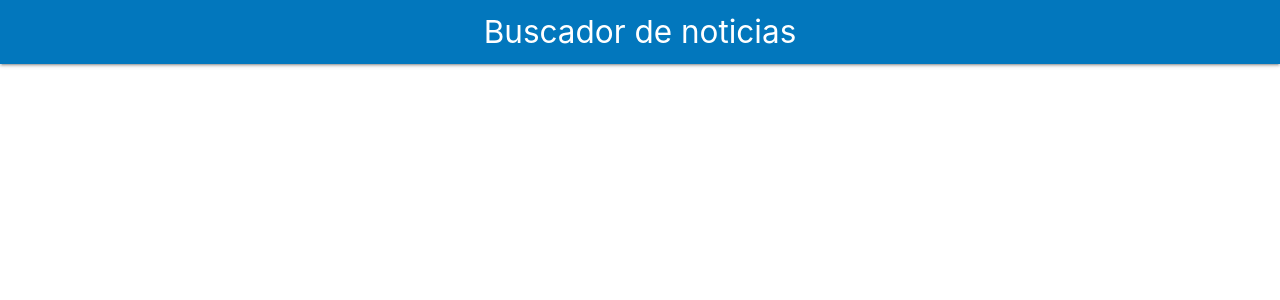
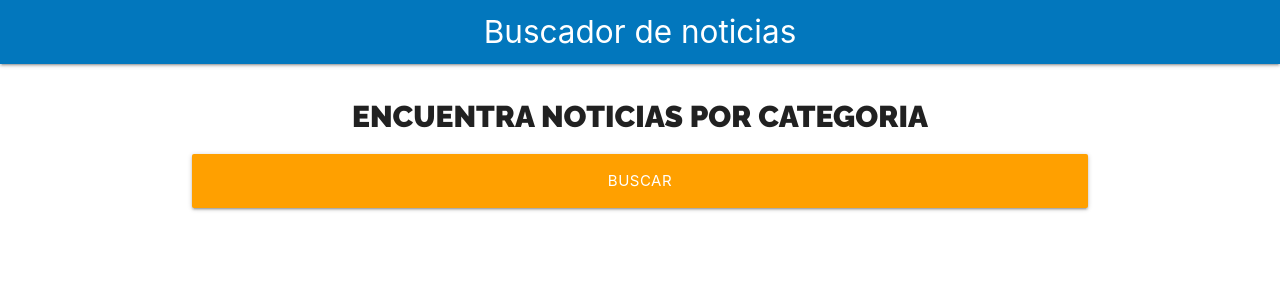
Before and after one commit to RicardoJ/NewsReactHooks, a React (Create React App) app: page / in a window 1280 px wide. Shown: the top 300 px of the page. Built offline with nearby package versions, Linux system fonts and the light colour scheme.

Commit message:
adding button of form

```diff
--- a/src/App.js
+++ b/src/App.js
@@ -1,5 +1,6 @@
 import React, { Fragment } from 'react';
-import Header from './components/Header'
+import Header from './components/Header';
+import Form from './components/Form';
 
 function App() {
   return (
@@ -8,7 +9,7 @@
    titleHeader = 'Buscador de noticias'
    />
    <div className = "container white">
-
+     <Form/>
    </div>
  </Fragment>
   );
--- /dev/null
+++ b/src/components/Form.js
@@ -0,0 +1,23 @@
+import React from 'react';
+import styles from './Form.module.css';
+
+const Form = () => {
+    return (
+        <div className = {`${styles.buscador}row`}>
+            <div className = "col s12 m8 offset-m2">
+                <form>
+                    <h2 className = {styles.heading}>Encuentra noticias por categoria</h2>
+                    <div className = "input-field cpñ s12">
+                        <input
+                            type = "submit"
+                            className = {`${styles['btn-block']} btn-large amber darken-2`}
+                            value = "buscar"
+                            />
+                    </div>
+                </form>
+            </div>
+        </div>
+     );
+}
+
+export default Form;
--- /dev/null
+++ b/src/components/Form.module.css
@@ -0,0 +1,15 @@
+.heading {
+    font-family: 'Raleway', sans-serif;
+    font-weight: 900;
+    font-size: 2rem;
+    text-transform: uppercase;
+    text-align: center;
+}
+.buscador {
+    margin-top: 2rem;
+    margin-bottom: 2rem;
+    text-align: left;
+}
+.btn-block {
+    width: 100%;
+}
```
